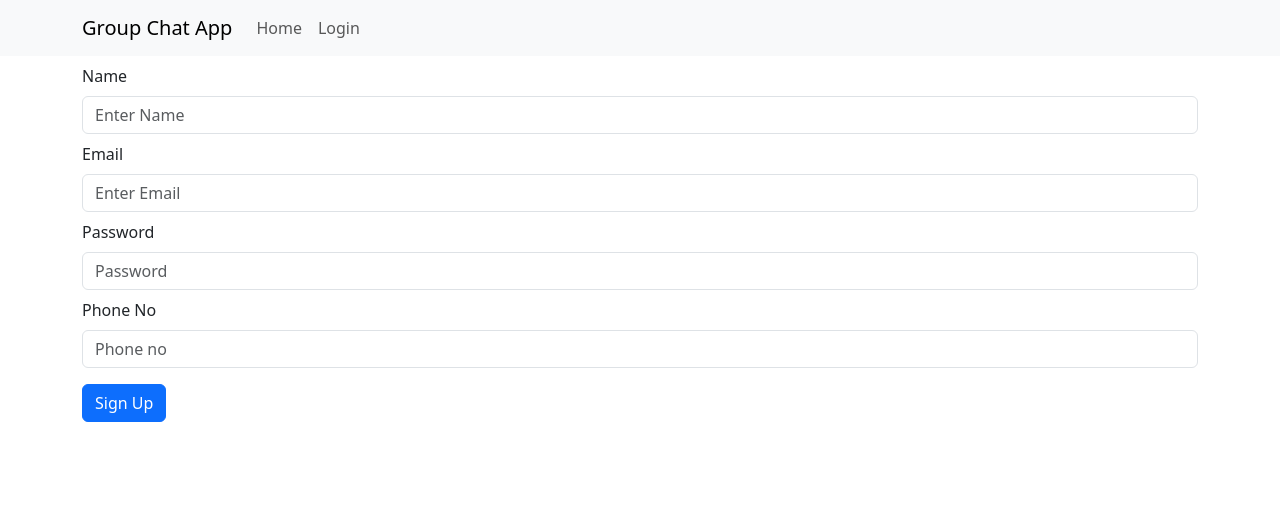
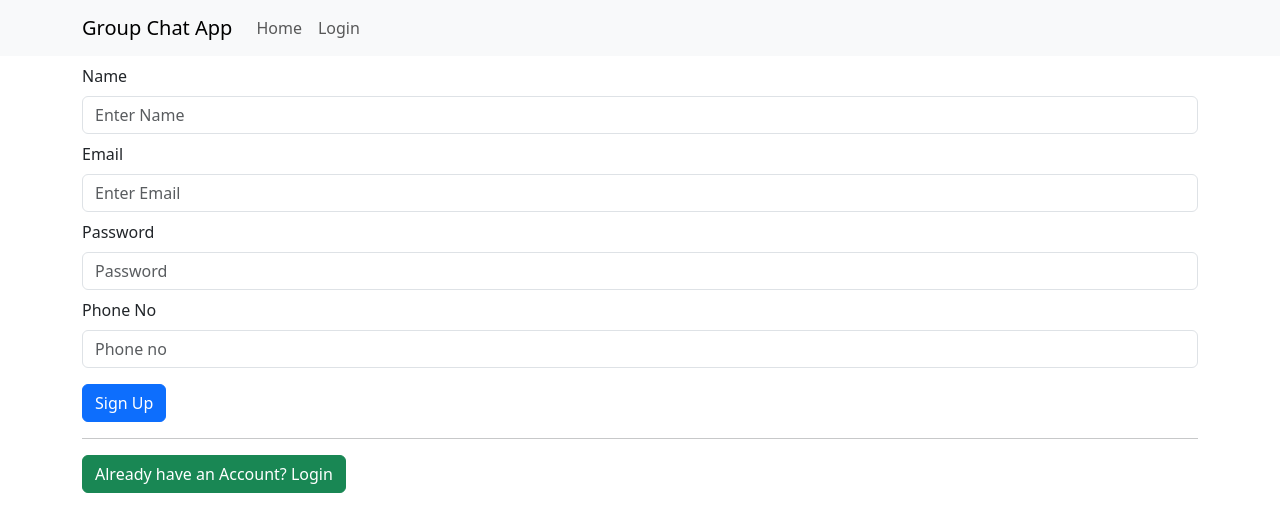
Before and after one commit to RKY2023/Group-Chat-App, a React (Create React App) app in the folder client/: page / in a window 1280 px wide. Shown: the top 532 px of the page. Built offline with nearby package versions, Linux system fonts and the light colour scheme.

Commit message:
login frontend

```diff
--- a/client/package.json
+++ b/client/package.json
@@ -10,7 +10,7 @@
     "react": "^18.2.0",
     "react-bootstrap": "^2.10.2",
     "react-dom": "^18.2.0",
-    "react-router-dom": "^6.22.3",
+    "react-router-dom": "^5.3.4",
     "react-scripts": "5.0.1",
     "web-vitals": "^2.1.4"
   },
--- a/client/src/App.js
+++ b/client/src/App.js
@@ -1,6 +1,6 @@
 import React, { useEffect, useCallback, useState } from 'react';
 import './App.css';
-import { Route } from 'react-router-dom';
+import { Switch, Route } from 'react-router-dom';
 import MainHeader from './components/Login/UI/MainHeader';
 import Login from './components/Login/login';
 
@@ -10,7 +10,12 @@ const App = () => {
   return (
     <div className="App">
       <MainHeader />
-      <Login />
+
+      <Switch>
+        <Route path='/'>
+          <Login />
+        </Route>
+      </Switch>
     </div>
   );
 }
--- a/client/src/components/Login/login.js
+++ b/client/src/components/Login/login.js
@@ -24,18 +24,27 @@ const Login = () => {
     }
     const [backendData, setBackendData] = useState();
 
-
-
     const loginHandler = useCallback( async (userData) => {
-
-        const response = await  fetch("http://localhost:5000/api/signup", {
-            method: "POST",
-            body: JSON.stringify({
+        let loginUrl, payload;
+        if(loginMode == 'signup') {
+            loginUrl = "http://localhost:5000/api/signup";
+            payload = {
                 email: userData.email,
                 password: userData.password,
                 name: userData.name,
                 phoneno: userData.phoneno,
-            }),
+            };
+        } else {
+            loginUrl = "http://localhost:5000/api/login"
+            payload = {
+                email: userData.email,
+                password: userData.password,
+            }
+        }
+
+        const response = await  fetch(loginUrl, {
+            method: "POST",
+            body: JSON.stringify(payload),
             headers: {
                 'Content-Type': 'application/json'
             }
@@ -50,22 +59,34 @@ const Login = () => {
         }
 
         setBackendData(data);
-    },[])
+    },[]);
+
+    const switchLoginModeHandler = () => {
+        if(loginMode == 'signup') {
+            setLoginMode('login');
+        } else {
+            setLoginMode('signup');
+        }
+    }
 
     useEffect( () => {
         console.log('useEffect');
         // datafetcher();
     },[]);
 
+
+
     return (
         <>
         <div className="container">
         <div>{error}</div>
         <Form onSubmit={submitHandler}>
+            { loginMode == 'signup' &&
             <Form.Group className="mt-2">
                 <Form.Label>Name</Form.Label>
                 <Form.Control type="text" placeholder="Enter Name" ref={inputNameRef}/>
             </Form.Group>
+            }
             <Form.Group className="mt-2">
                 <Form.Label>Email</Form.Label>
                 <Form.Control type="email" placeholder="Enter Email" ref={inputEmailRef}/>
@@ -74,12 +95,18 @@ const Login = () => {
                 <Form.Label>Password</Form.Label>
                 <Form.Control type="password" placeholder="Password" ref={inputPasswordRef}/>
             </Form.Group>
+            { loginMode == 'signup' &&
             <Form.Group className="mt-2">
                 <Form.Label>Phone No</Form.Label>
                 <Form.Control type="number" placeholder="Phone no" ref={inputPhonenoRef}/>
             </Form.Group>
+            }
             <Button variant="primary" type="submit" className="mt-3">
                 {loginMode == 'signup' ? 'Sign Up': 'Login' }
+            </Button>
+            <hr/>
+            <Button onClick={switchLoginModeHandler} variant="success">
+                {(loginMode == 'signup') ? 'Already have an Account? Login' : 'Don\'t have an account? Signup' }
             </Button>
         </Form>
         </div>
--- a/client/src/index.js
+++ b/client/src/index.js
@@ -12,7 +12,9 @@ import { BrowserRouter } from 'react-router-dom';
 const root = ReactDOM.createRoot(document.getElementById('root'));
 root.render(
   <React.StrictMode>
+    <BrowserRouter>
     <App />
+    </BrowserRouter>
   </React.StrictMode>
 );
 
```
Also changed, not shown: 1 other file (tests, documents, lock files or other folders).
